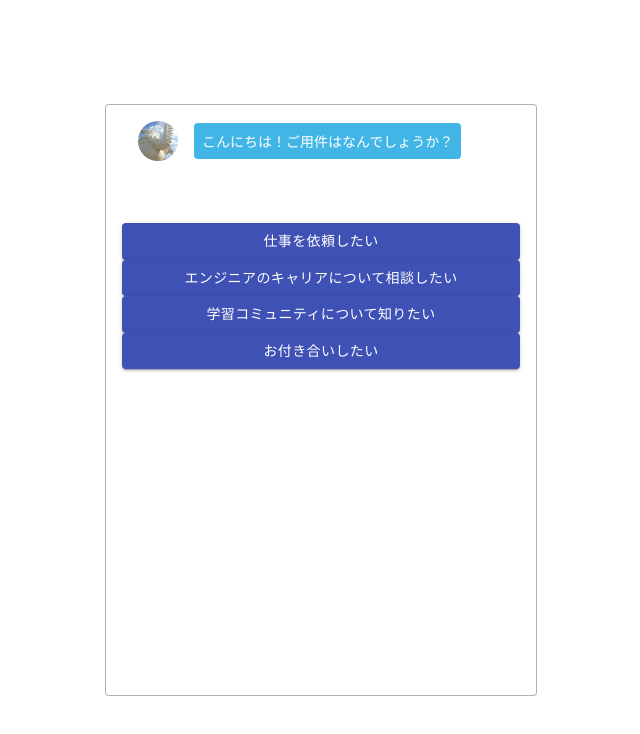
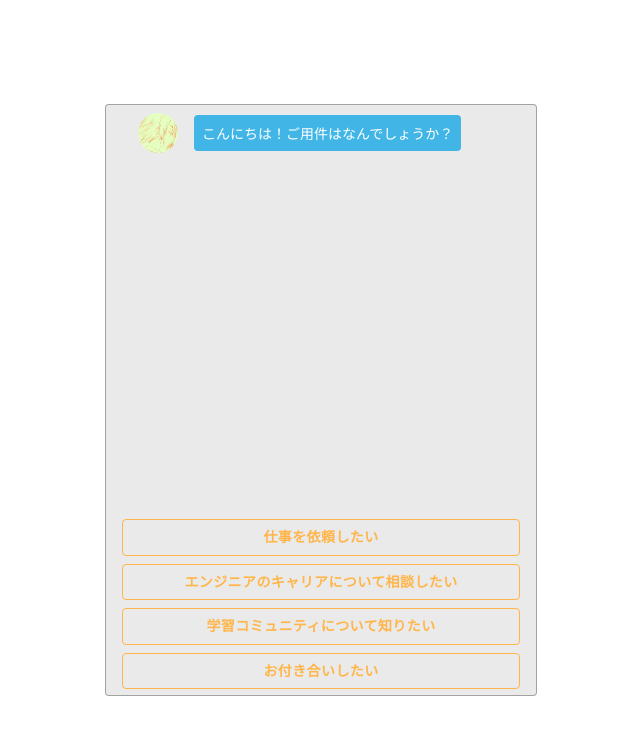
Before and after one commit to sawa-mon/chatbot-demo, a React (Create React App) app: page / in a window 1280 px wide. Shown: the top 734 px of the page, without its empty margins (319-959 px from the left). Built offline with nearby package versions, Linux system fonts and the light colour scheme.

Commit message:
Material-UIにてスタイルあて

```diff
--- a/src/assets/styles/style.css
+++ b/src/assets/styles/style.css
@@ -5,7 +5,7 @@
 }
 
 .c-box {
-  background: #fff;
+  background: rgba(168, 168, 168, 0.247);
   border: 1px solid rgba(0,0,0,0.3);
   border-radius: 4px;
   box-sizing: border-box;
--- a/src/components/Answer.jsx
+++ b/src/components/Answer.jsx
@@ -1,18 +1,30 @@
 import React from 'react'
-import { makeStyles } from '@material-ui/core/styles';
+import { makeStyles, createStyles } from '@material-ui/core/styles';
 import Button from '@material-ui/core/Button';
 
-const useStyles = makeStyles((theme) => ({ // material-ui の見た目をカスタマイズする
-  root: {
-
-  },
-}));
+const useStyles = makeStyles(() => ( // material-ui の見た目をカスタマイズする
+    createStyles({
+      "button": {
+        borderColor: '#FFB549',
+        color: '#FFB549',
+        fontWeight: 600,
+        marginBottom: '8px',
+        "&:hover": {
+          backgroundColor: '#FFB549',
+          color: '#fff'
+        }
+      }
+    })
+));
 
 const Answer = (contentOf) => {
-  // const classes = useStyles();
+  const classes = useStyles();
 
   return(
-    <Button variant="contained" color="primary" onClick={() => contentOf.select(contentOf.content, contentOf.nextId)} >
+    <Button
+      className={classes.button}
+      variant="outlined" onClick={() => contentOf.select(contentOf.content, contentOf.nextId)}
+    >
       {contentOf.content}
     </Button>
   )
--- a/src/components/Chats.jsx
+++ b/src/components/Chats.jsx
@@ -1,22 +1,23 @@
 import React from 'react'
-import { makeStyles } from '@material-ui/core/styles';
+import { createStyles, makeStyles } from '@material-ui/core/styles';
 import List from '@material-ui/core/List';
 import {Chat} from "./index"
 
-const useStyles = makeStyles((theme) => ({
-  root: {
-    width: '100%',
-    maxWidth: '36ch',
-    backgroundColor: theme.palette.background.paper,
-  },
-
-}));
+const useStyles = makeStyles(() => (
+  createStyles({
+    "chats": {
+      height: 400,
+      padding: '0',
+      overflow: 'auto'
+    }
+  })
+));
 
 const Chats = (chatOf) => {
   const classes = useStyles();
 
   return(
-    <List className={classes.root}>
+    <List className={classes.chats}>
       {chatOf.chats.map((chat, index) => {
         return <Chat text={chat.text} type={chat.type} key={index.toString} />
       })}
```
Also changed, not shown: src/assets/img/no-profile.jpg, 1 other file (tests, documents, lock files or other folders).
